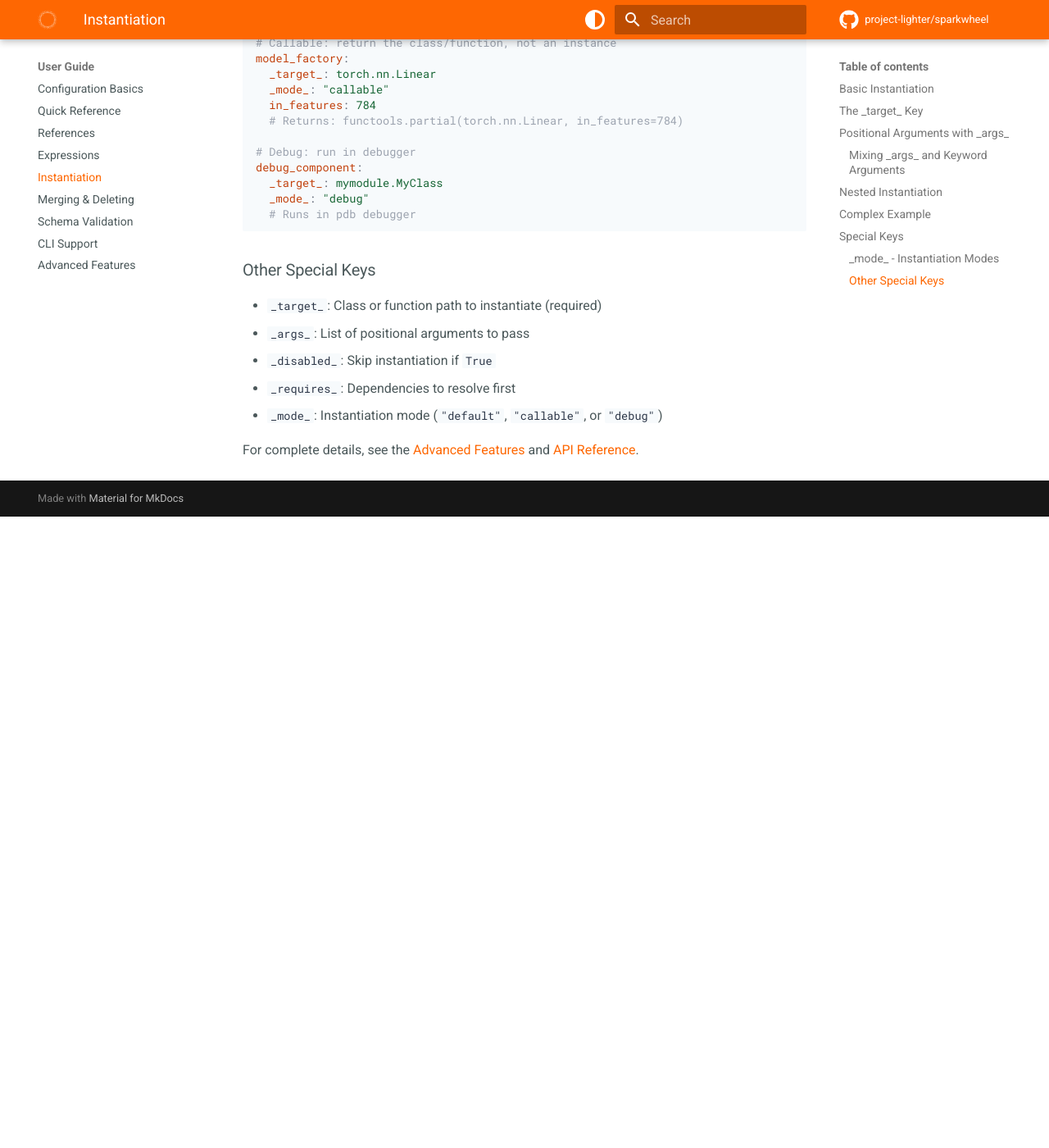
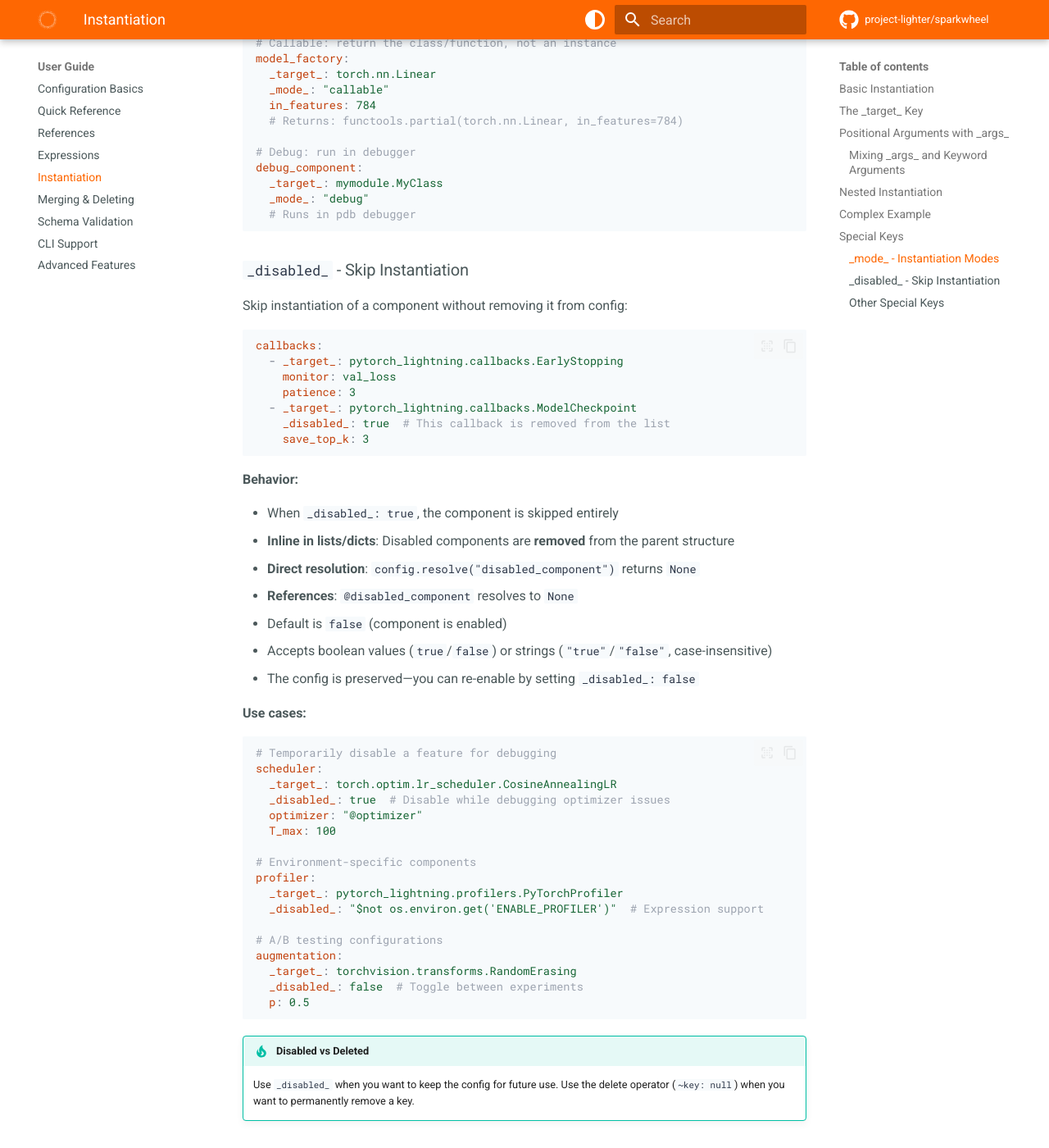
Before and after one commit to project-lighter/sparkwheel, an MkDocs documentation site: the page built from docs/user-guide/instantiation.md, in a window 1280 px wide and 1400 px high, scrolled down 3346 px. Shown: the whole window at 82% size. Built offline with MkDocs 1.6.1 and Material for MkDocs 9.7.7, drawn with Linux system fonts in a browser that asks for light colours; comment, search, counter and statistics services are not loaded; before the commit the page ends 3976 px from its top, so only the background shows below that; some of the changed text lies outside the part shown.

Commit message:
chore: Update README and documentation for `_disabled_` key, remove outdated test update script, and bump version to 0.0.9

````diff
--- a/docs/user-guide/instantiation.md
+++ b/docs/user-guide/instantiation.md
@@ -170,11 +170,60 @@ debug_component:
   # Runs in pdb debugger
 ```
 
+### `_disabled_` - Skip Instantiation
+
+Skip instantiation of a component without removing it from config:
+
+```yaml
+callbacks:
+  - _target_: pytorch_lightning.callbacks.EarlyStopping
+    monitor: val_loss
+    patience: 3
+  - _target_: pytorch_lightning.callbacks.ModelCheckpoint
+    _disabled_: true  # This callback is removed from the list
+    save_top_k: 3
+```
+
+**Behavior:**
+
+- When `_disabled_: true`, the component is skipped entirely
+- **Inline in lists/dicts**: Disabled components are **removed** from the parent structure
+- **Direct resolution**: `config.resolve("disabled_component")` returns `None`
+- **References**: `@disabled_component` resolves to `None`
+- Default is `false` (component is enabled)
+- Accepts boolean values (`true`/`false`) or strings (`"true"`/`"false"`, case-insensitive)
+- The config is preserved—you can re-enable by setting `_disabled_: false`
+
+**Use cases:**
+
+```yaml
+# Temporarily disable a feature for debugging
+scheduler:
+  _target_: torch.optim.lr_scheduler.CosineAnnealingLR
+  _disabled_: true  # Disable while debugging optimizer issues
+  optimizer: "@optimizer"
+  T_max: 100
+
+# Environment-specific components
+profiler:
+  _target_: pytorch_lightning.profilers.PyTorchProfiler
+  _disabled_: "$not os.environ.get('ENABLE_PROFILER')"  # Expression support
+
+# A/B testing configurations
+augmentation:
+  _target_: torchvision.transforms.RandomErasing
+  _disabled_: false  # Toggle between experiments
+  p: 0.5
+```
+
+!!! tip "Disabled vs Deleted"
+    Use `_disabled_` when you want to keep the config for future use. Use the delete operator (`~key: null`) when you want to permanently remove a key.
+
 ### Other Special Keys
 
 - `_target_`: Class or function path to instantiate (required)
 - `_args_`: List of positional arguments to pass
-- `_disabled_`: Skip instantiation if `True`
+- `_disabled_`: Skip instantiation if `true` (removed from parent)
 - `_requires_`: Dependencies to resolve first
 - `_mode_`: Instantiation mode (`"default"`, `"callable"`, or `"debug"`)
 
````
Also changed, not shown: README.md (+1 -1 lines), docs/user-guide/advanced.md (+1 -1 lines), update_tests.py (deleted, +0 -38 lines), 1 other file.
